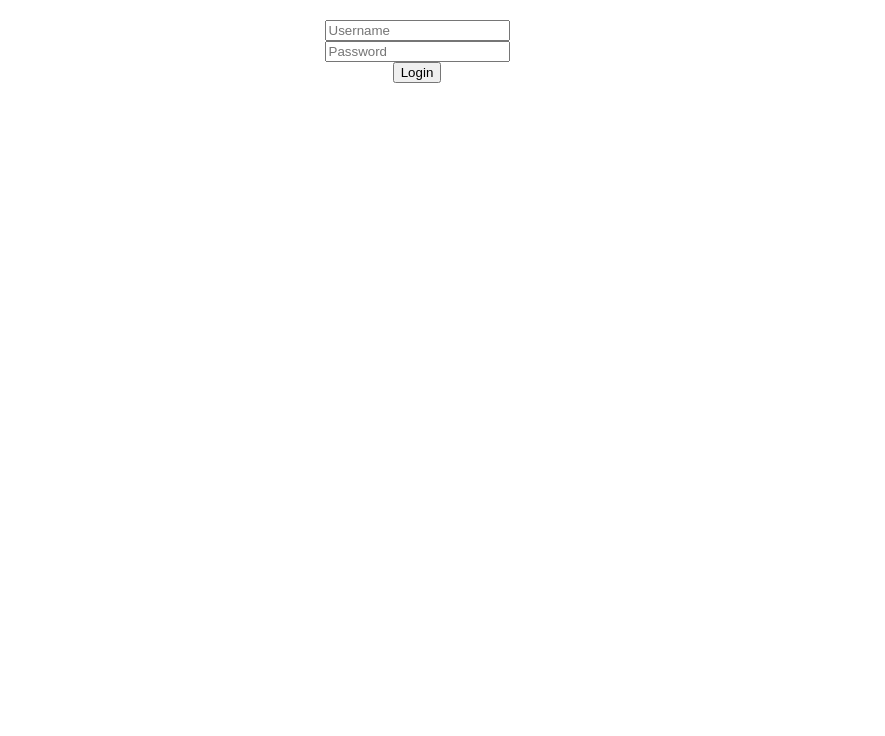
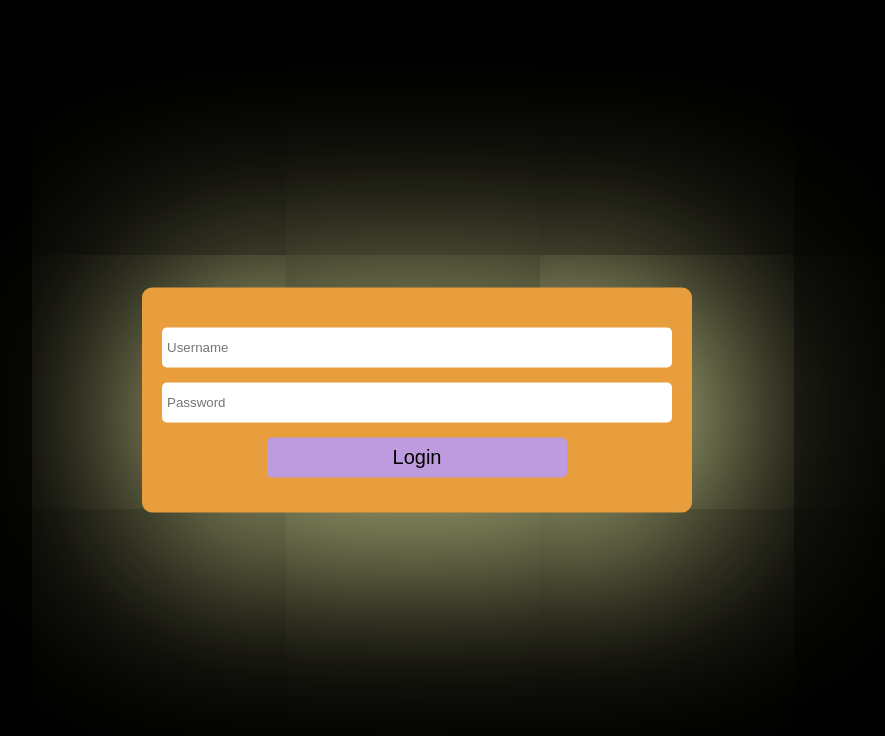
Before and after one commit to Beyazuddin/Basic-Practice-projects, a plain HTML site: page Password Visibility/index.html in a window 1280 px wide. Shown: the whole page, without its empty margins (223-1108 px from the left). Drawn offline with Linux system fonts and the light colour scheme.

Commit message:
working on style

```diff
--- a/Password Visibility/index.html
+++ b/Password Visibility/index.html
@@ -15,12 +15,13 @@
               <i class="fas fa-user"></i>
               <input type="text" placeholder="Username" />
             </div>
-            <div class="input-field">
-              <i class="fas fa-lock"></i>
+            <div class="input">
+
               <input type="password" placeholder="Password" />
             </div>
-            <input type="submit" class="btn solid" value="Login">
+            <input type="submit" class="btn" value="Login">
 
-          </form>  </div>
+          </form>
+    </div>
 
 </html>
--- a/Password Visibility/style.css
+++ b/Password Visibility/style.css
@@ -4,8 +4,46 @@ body{
 }
 
 .container{
-    display: flex;
-    justify-content: center;
+    background-color: black;
+    width: 100%;
+    height: 100vh;
     text-align: center;
 
 }
+
+form{
+    position: absolute;
+    top: 50%;
+    left: 50%;
+    transform: translate(-50%, -50%);
+    background-color: rgb(233, 158, 61);
+    padding: 20px;
+    border-radius: 10px;
+    box-shadow: 15px 15px 200px 15px rgb(233, 235, 162);
+}
+form:hover{
+
+    box-shadow: 5px 5px 100px 3px rgb(233, 235, 162);
+}
+form:active{
+
+    box-shadow: 5px 5px 50px 3px rgb(233, 235, 162);
+}
+
+input{
+    width: 500px;
+    height: 30px;
+    margin-bottom: 15px;
+    outline: none;
+    border: none;
+    border-radius: 5px;
+    padding: 5px;
+}
+
+
+.btn{
+    width: 300px;
+    background-color: rgb(190, 154, 223);
+    font-size: 20px;
+    height: 40px;
+}
```
